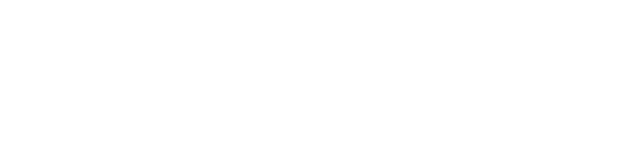
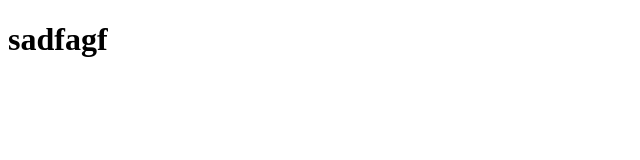
Before and after one commit to OlekciiUA/first, a plain HTML site: page index.html in a window 1280 px wide. Shown: the whole page, without its empty margins (0-640 px from the left). Drawn offline with Linux system fonts and the light colour scheme.

Commit message:
sekond commit

```diff
--- a/index.html
+++ b/index.html
@@ -6,6 +6,6 @@
     <title>Document</title>
 </head>
 <body>
-
+    <h1>sadfagf</h1>
 </body>
 </html>
```
